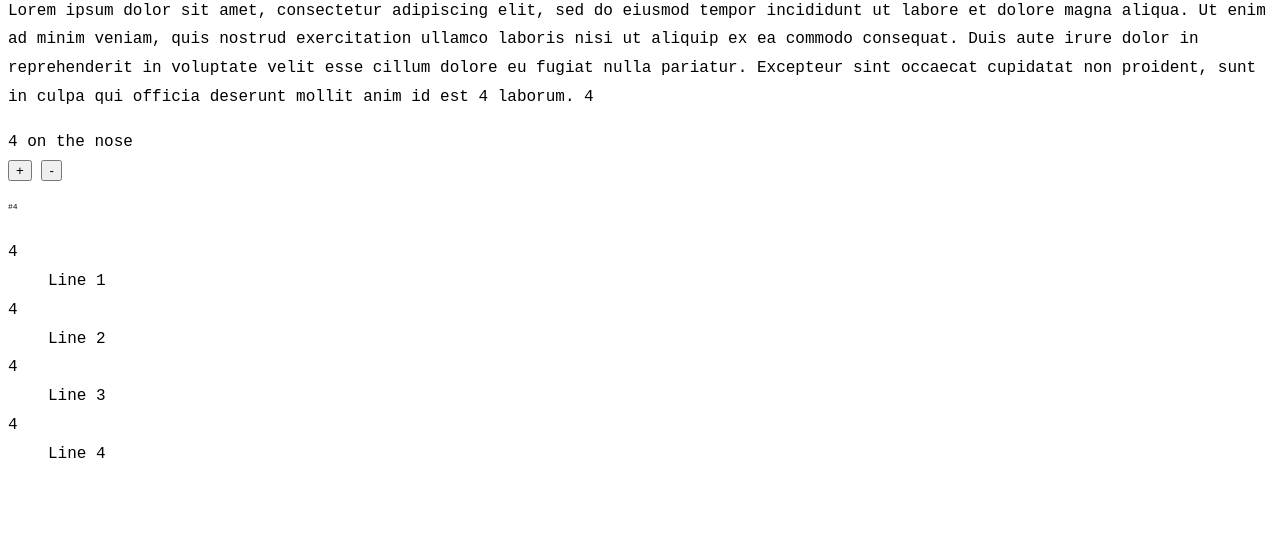
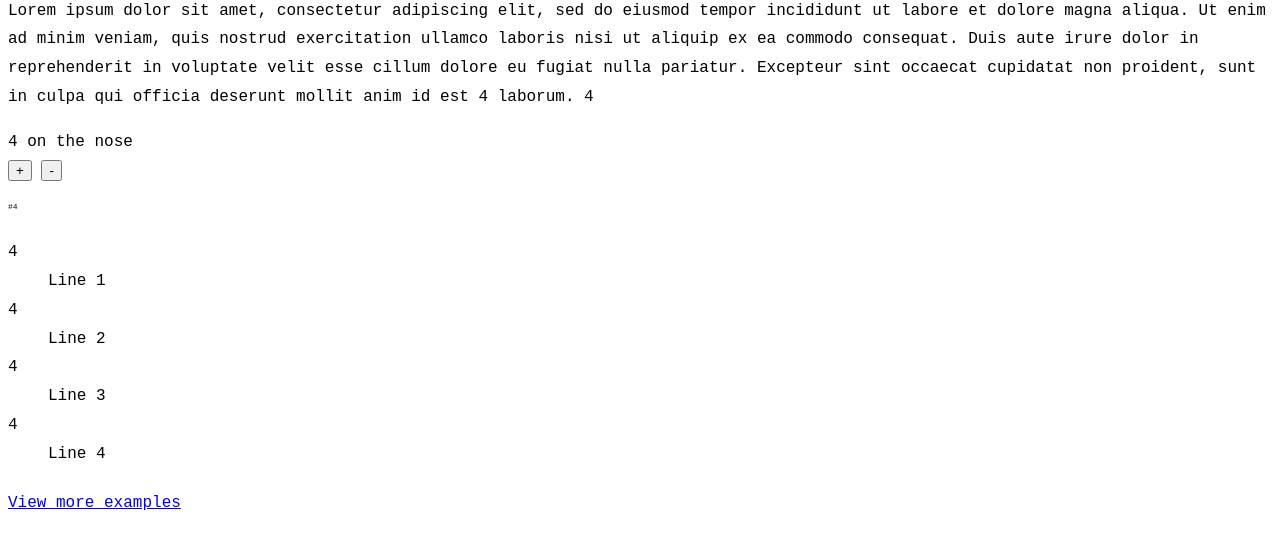
Before and after one commit to luwes/template-extensions, a website: page examples/counter.html in a window 1280 px wide. Shown: the part 75-624 px from the top of the page. Drawn offline with Linux system fonts and the light colour scheme.

Commit message:
chore: fix Vercel urls

```diff
--- a/examples/counter.html
+++ b/examples/counter.html
@@ -96,5 +96,9 @@
         </dl>
       </div>
     </div>
+
+    <div class="examples">
+      <a href="./">View more examples</a>
+    </div>
   </body>
 </html>
--- a/package.json
+++ b/package.json
@@ -13,7 +13,7 @@
     "lint": "eslint src",
     "format": "prettier --write . '!dist'",
     "test": "web-test-runner **/*test.js --config test/web-test-runner.config.js",
-    "dev": "npx serve examples",
+    "dev": "npx serve . -c vercel.json",
     "build": "esbuild ./src/index.js --define:globalThis.PROD=true --tree-shaking=true --minify --sourcemap --outfile=dist/template-extensions.js --bundle --format=esm && yarn size",
     "size": "echo \"\\n  dist/\\033[1mtemplate-extensions.js\\033[0m     \\033[0;32m$(($(cat dist/template-extensions.js | gzip -c9 | wc -c)))B gzip\\033[0m\\n\"",
     "prepublishOnly": "npm run lint && npm run build"
```
Also changed, not shown: vercel.json (added).
